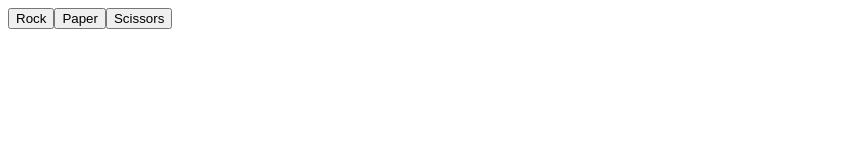
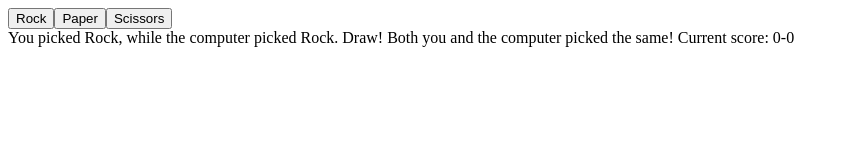
Before and after one commit to NetherStone/odin-rock-paper-scissors, a plain HTML site: page index.html in a window 1280 px wide. Both pictures are taken after a click on the button "Rock". Shown: the whole page, without its empty margins (0-849 px from the left). Drawn offline with Linux system fonts and the light colour scheme.

Commit message:
Added running score logic.

```diff
--- a/index.html
+++ b/index.html
@@ -12,7 +12,7 @@
     }
 
     function playRound(playerSelection, computerSelection, playerScore, computerScore) {
-        let returnArray = [];
+        let returnArray = []; // To store everything
 
         let matchResult = ""; // For outcome, draw, win or lose
         let declareResult = ""; // For text/string to be returned based on matchResult
@@ -72,7 +72,10 @@
 
     rockButton.addEventListener("click", () => {   //eventlistener for buttons
         let playerSelection = 'Rock';
-        playRound(playerSelection, getComputerChoice(), playerScore, computerScore);
+        getArray = playRound(playerSelection, getComputerChoice(), playerScore, computerScore);
+        playerScore = getArray[1];
+        computerScore = getArray[2];
+        divElement.textContent = getArray[0];
     });
 
     paperButton.addEventListener("click", () => {
```
